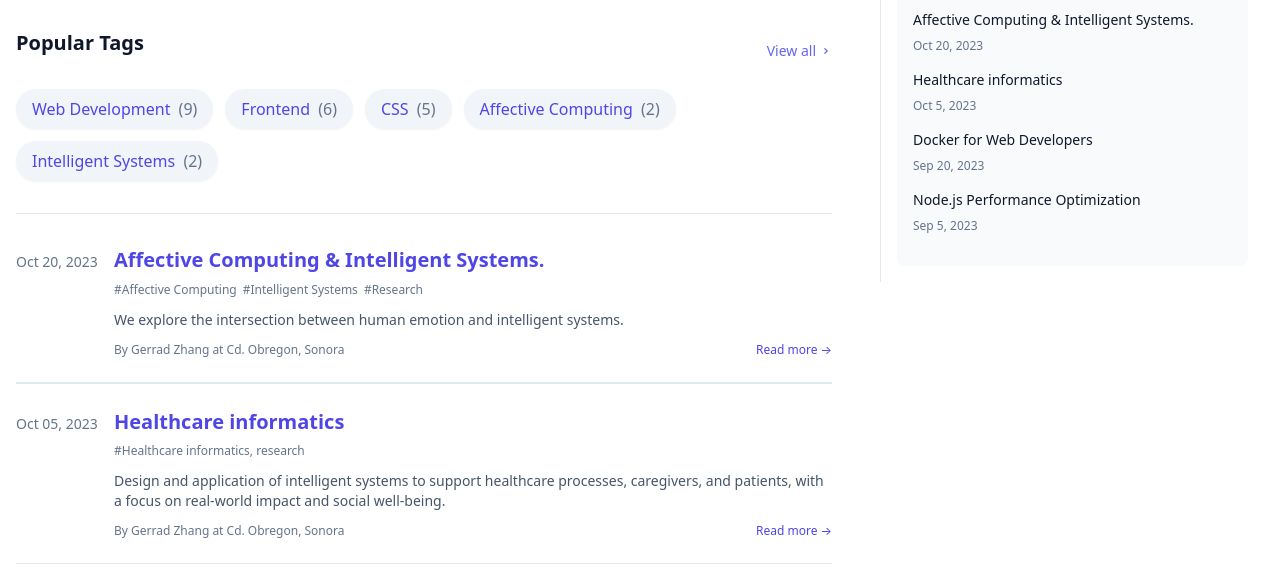
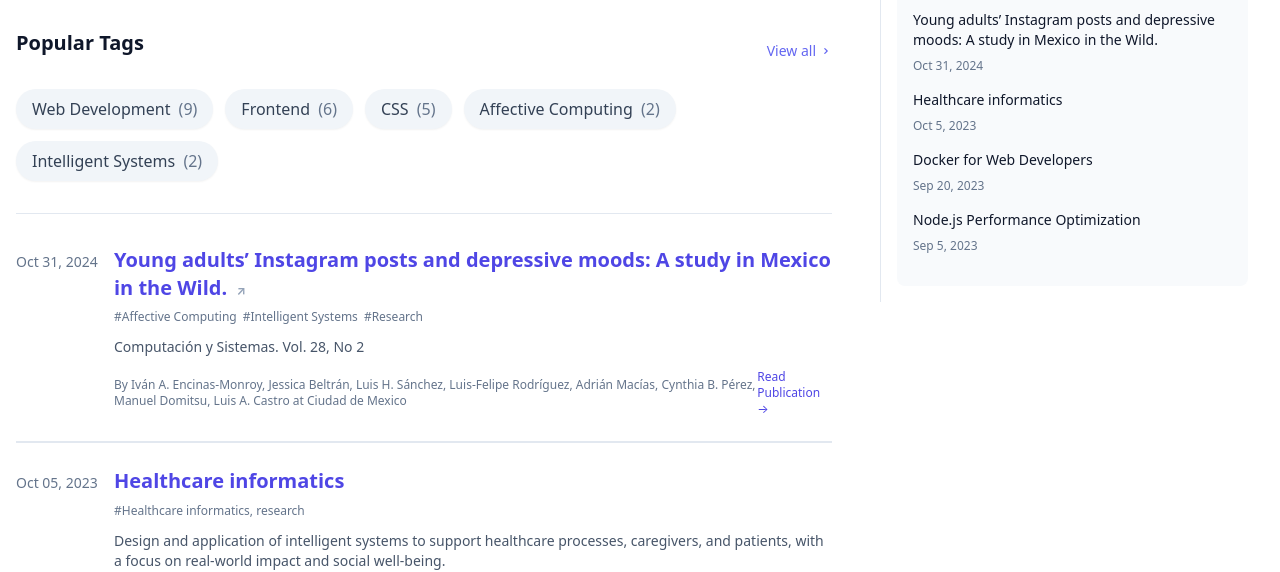
Before and after one commit to DavidEscarcegaCorral/acislab-page, an Astro site: page /blog in a window 1280 px wide. Shown: the part 232-804 px from the top of the page. Built offline with nearby package versions, Linux system fonts and the light colour scheme; Astro itself is replaced by a stand-in of ours; some packages are replaced by stand-ins of ours.

Commit message:
Add externalUrl support and update blog content
Introduce optional externalUrl for blog posts (content/config.ts) and update ArticleListItem to use externalUrl when present — opens external links in a new tab with noopener noreferrer, shows an external arrow, and updates CTA text. Pass externalUrl through blog index and apply minor style tweaks to tag and header colors. Rename and update a blog post file (advanced-css-animations → Young-Adults_InstagramPostsAndDepressiveMoods.mdx) with new metadata and externalUrl; adjust metadata for another post. Also tweak ThemeScript to default to light on first visit and update a couple homepage research route paths.

```diff
--- a/src/components/ArticleListItem.astro
+++ b/src/components/ArticleListItem.astro
@@ -10,37 +10,41 @@ export interface Props {
   author?: string;
   location?: string;
   slug: string;
+  externalUrl?: string;
 }
 
-const { title, description, pubDate, updatedDate, tags, author, location, slug } = Astro.props;
+const { title, description, pubDate, updatedDate, tags, author, location, slug, externalUrl } = Astro.props;
 
-// Change date format to single line compact format
+const finalHref = externalUrl ? externalUrl : getLink(`/blog/${slug}`);
+const target = externalUrl ? "_blank" : "_self";
+const rel = externalUrl ? "noopener noreferrer" : undefined;
+
 const formattedDate = new Intl.DateTimeFormat('en-US', {
   year: 'numeric',
   month: 'short',
   day: '2-digit'
 }).format(pubDate);
-
-const hasUpdated = updatedDate && updatedDate > pubDate;
 ---
 
 <article class="py-6 first:pt-0 border-b border-slate-200 dark:border-slate-700">
   <div class="grid grid-cols-1 gap-2 md:grid-cols-[90px_1fr] md:items-baseline">
-    <!-- Date column - single line display -->
     <div class="text-slate-500 dark:text-slate-400 text-sm font-normal text-right pr-3 whitespace-nowrap">
       {formattedDate}
     </div>
 
-    <!-- Content column -->
     <div>
-      <!-- Title -->
       <h2 class="text-xl font-bold mb-2 leading-snug">
-        <a href={getLink(`/blog/${slug}`)} class="hover:text-indigo-600 dark:hover:text-indigo-400">
+        <a
+            href={finalHref}
+            target={target}
+            rel={rel}
+            class="hover:text-indigo-600 dark:hover:text-indigo-400"
+        >
           {title}
+          {externalUrl && <span class="text-xs ml-1 text-slate-400">↗</span>}
         </a>
       </h2>
 
-      <!-- Tags -->
       {tags && tags.length > 0 && (
         <div class="flex flex-wrap gap-1.5 mb-3">
           {tags.map(tag => (
@@ -54,22 +58,22 @@ const hasUpdated = updatedDate && updatedDate > pubDate;
         </div>
       )}
 
-      <!-- Description -->
       <p class="text-slate-600 dark:text-slate-300 mb-3 text-sm">
         {description}
       </p>
 
-      <!-- Footer -->
       <div class="flex items-center justify-between text-xs">
         <span class="text-slate-500 dark:text-slate-400">
           {author && `By ${author}`} {location && `at ${location}`}
         </span>
 
         <a
-          href={getLink(`/blog/${slug}`)}
+          href={finalHref}
+          target={target}
+          rel={rel}
           class="text-indigo-600 dark:text-indigo-400 hover:underline"
         >
-          Read more →
+          {externalUrl ? 'Read Publication →' : 'Read more →'}
         </a>
       </div>
     </div>
--- a/src/components/ThemeScript.astro
+++ b/src/components/ThemeScript.astro
@@ -3,13 +3,11 @@
     (function() {
         const storedTheme = localStorage.getItem('theme');
 
-        // 1. Si el usuario ya eligió uno antes, lo respetamos
         if (storedTheme === 'dark') {
             document.documentElement.classList.add('dark');
         } else if (storedTheme === 'light') {
             document.documentElement.classList.remove('dark');
         } else {
-            // 2. SI ES LA PRIMERA VEZ: Forzamos LIGHT (aquí está el truco)
             document.documentElement.classList.remove('dark');
             localStorage.setItem('theme', 'light');
         }
--- a/src/content/blog/advanced-css-animations.mdx
+++ b/src/content/blog/Young-Adults_InstagramPostsAndDepressiveMoods.mdx
@@ -1,12 +1,14 @@
 ---
-title: "Affective Computing & Intelligent Systems."
-description: "We explore the intersection between human emotion and intelligent systems."
-pubDate: 2023-10-20
+title: "Young adults’ Instagram posts and depressive moods: A study in Mexico in the Wild."
+description: "Computación y Sistemas. Vol. 28, No 2"
+pubDate: 2024-10-31
 heroImage: "https://images.unsplash.com/photo-1542831371-29b0f74f9713?ixlib=rb-4.0.3&ixid=M3wxMjA3fDB8MHxwaG90by1wYWdlfHx8fGVufDB8fHx8fA%3D%3D&auto=format&fit=crop&w=1740&q=80"
 tags: ["Affective Computing", "Intelligent Systems", "Research"]
-categories: ["Research areas"]
-subject: "Affective Computing & Intelligent Systems"
-location: "Cd. Obregon, Sonora"
+categories: ["Publication", "Paper"]
+subject: "Computing and systems"
+author: "Iván A. Encinas-Monroy, Jessica Beltrán, Luis H. Sánchez, Luis-Felipe Rodríguez, Adrián Macías, Cynthia B. Pérez, Manuel Domitsu, Luis A. Castro"
+location: "Ciudad de Mexico"
+externalUrl: "https://www.scielo.org.mx/scielo.php?script=sci_arttext&pid=S1405-55462024000200553"
 ---
 
 ## Beyond Basic Animations
--- a/src/content/blog/why-typescript-is-worth-learning.mdx
+++ b/src/content/blog/why-typescript-is-worth-learning.mdx
@@ -1,9 +1,10 @@
 ---
-title: "Why TypeScript is Worth Learning"
-description: "TypeScript adds static typing to JavaScript, providing better tooling, more robust code, and improved developer experience."
+title: "Enhancing Emotional and Performance Data Collection for Agile Software Engineers: A Continuous Strategy Implementation"
+description: "2024 12th International Conference in Software Engineering Research and Innovation (CONISOFT)"
 pubDate: 2023-05-10
 heroImage: "https://images.pexels.com/photos/4578665/pexels-photo-4578665.jpeg"
 tags: ["TypeScript", "JavaScript", "Programming"]
+Author: Martín G. Salido O., Gilberto Borrego, and Luis-Felipe Rodríguez
 categories: ["programming"]
 location: "Wuhan, China"
 ---
--- a/src/content/config.ts
+++ b/src/content/config.ts
@@ -17,7 +17,8 @@ const blogCollection = defineCollection({
     draft: z.boolean().default(false),
     featured: z.boolean().default(false),
     author: z.string().default(siteConfig.author),
-    location: z.string().default('')
+    location: z.string().default(''),
+    externalUrl: z.string().optional()
   })
 });
 
--- a/src/pages/blog/index.astro
+++ b/src/pages/blog/index.astro
@@ -26,7 +26,7 @@ const sortedTags = Object.entries(tags)
 // Get the top 5 most popular tags
 const topTags = sortedTags.slice(0, 5);
 
-// Sort posts by date in descending order (newest first)
+// Sort posts by date in descending order
 const sortedPosts = allPosts.sort(
   (a, b) => b.data.pubDate.valueOf() - a.data.pubDate.valueOf()
 );
@@ -46,7 +46,7 @@ const siteConfig = getSiteConfig();
 
 <ThreeColumnLayout title={formatPageTitle('Blog')}>
   <header class="pb-8 border-b border-slate-200 dark:border-slate-800 mb-8">
-    <h1 class="text-4xl font-bold mb-4">Blog</h1>
+    <h1 class="text-4xl font-bold mb-4 text-slate-900 dark:text-white">Blog</h1>
     <p class="text-lg text-slate-600 dark:text-slate-300">
       {siteConfig.blogSubtitle}
     </p>
@@ -54,7 +54,7 @@ const siteConfig = getSiteConfig();
 
   <div class="mb-8">
     <div class="flex justify-between items-center mb-4">
-      <h2 class="text-xl font-semibold">Popular Tags</h2>
+      <h2 class="text-xl font-semibold text-slate-900 dark:text-white">Popular Tags</h2>
       <a href={getLink('/tags')} class="text-sm text-indigo-500 hover:text-indigo-600 flex items-center">
         View all
         <svg xmlns="http://www.w3.org/2000/svg" class="h-3 w-3 ml-1" viewBox="0 0 20 20" fill="currentColor">
@@ -66,7 +66,7 @@ const siteConfig = getSiteConfig();
       {topTags.map(({ tag, count }) => (
         <a
           href={getLink(`/tags/${tag.toLowerCase().replace(/\s+/g, '-')}`)}
-          class="text-md px-4 py-2 bg-slate-100 dark:bg-slate-800 hover:bg-slate-200 dark:hover:bg-slate-700 rounded-full transition-colors shadow-sm"
+          class="text-md px-4 py-2 bg-slate-100 dark:bg-slate-800 hover:bg-slate-200 dark:hover:bg-slate-700 rounded-full transition-colors shadow-sm text-slate-700 dark:text-slate-300"
         >
           {tag}
           <span class="ml-1 text-slate-500 dark:text-slate-400">({count})</span>
@@ -75,7 +75,6 @@ const siteConfig = getSiteConfig();
     </div>
   </div>
 
-  <!-- Divider -->
   <hr class="border-t border-slate-200 dark:border-slate-700 mb-8" />
 
   <div class="divide-y divide-slate-200 dark:divide-slate-700">
@@ -89,6 +88,7 @@ const siteConfig = getSiteConfig();
         author={post.data.author}
         location={post.data.location}
         slug={post.slug}
+        externalUrl={post.data.externalUrl}
       />
     ))}
   </div>
--- a/src/pages/index.astro
+++ b/src/pages/index.astro
@@ -91,14 +91,14 @@ const siteConfig = getSiteConfig();
       <AreaCard
         title="Healthcare-Centered Systems"
         description="Design and application of intelligent systems to support healthcare processes, caregivers, and patients."
-        href="/research/healthcare-centered-systems"
+        href="/research/healthcare_centered_systems"
         icon={healthcareImg.src}
       />
 
       <AreaCard
         title="Affective Computing & Intelligent Systems"
         description="Systems capable of understanding, modeling, and responding to human cognitive and emotional conditions."
-        href="/research/affective-computing"
+        href="/research/affective_computing"
         icon={affectiveImg.src}
       />
     </div>
```
